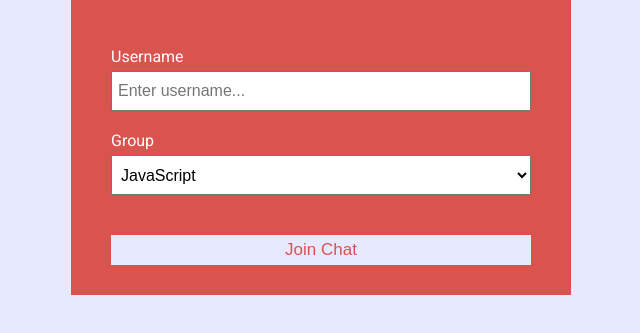
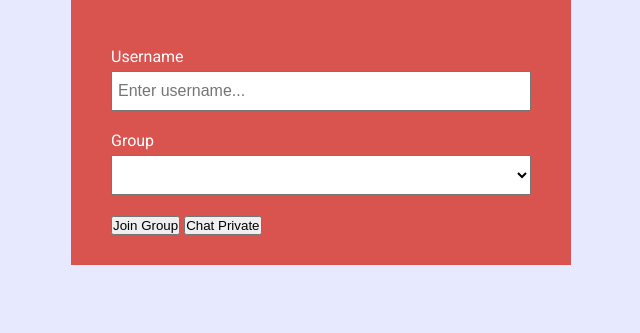
Before and after one commit to Alalinga/amachat, a website: page src/public/index.html in a window 1280 px wide. Shown: the part 141-474 px from the top of the page, without its empty margins (319-959 px from the left). Drawn offline with Linux system fonts and the light colour scheme.

Commit message:
modified home page UI design

```diff
--- a/src/public/index.html
+++ b/src/public/index.html
@@ -10,7 +10,9 @@
 			integrity="sha256-mmgLkCYLUQbXn0B1SRqzHar6dCnv9oZFPEC1g1cwlkk="
 			crossorigin="anonymous"
 		/>
+		<!-- <link rel="stylesheet" href="https://cdn.jsdelivr.net/npm/bootstrap@4.1.3/dist/css/bootstrap.min.css" integrity="sha384-MCw98/SFnGE8fJT3GXwEOngsV7Zt27NXFoaoApmYm81iuXoPkFOJwJ8ERdknLPMO" crossorigin="anonymous"> -->
 		<link rel="stylesheet" href="css/style.css" />
+
 		<title>Amacha App</title>
 	</head>
 	<body>
@@ -19,7 +21,7 @@
 				<h1><i class="fas fa-smile"></i> Amacha</h1>
 			</header>
 			<main class="join-main">
-				<form action="chat.html">
+				<form action="chat.html" id="homeform">
 					<div class="form-control">
 						<label for="username">Username</label>
 						<input
@@ -32,7 +34,8 @@
 					</div>
 					<div class="form-control">
 						<label for="group">Group</label>
-						<select name="group" id="group">
+						<select name="group" id="group" required>
+							<option value=""></option>
 							<option value="JavaScript">JavaScript</option>
 							<option value="Python">Python</option>
 							<option value="PHP">PHP</option>
@@ -41,9 +44,18 @@
 							<option value="Java">Java</option>
 						</select>
 					</div>
-					<button type="submit" class="btn">Join Chat</button>
+					<div class=" row homeButtons">
+						<button class="col-sm btn-group" type="submit" id="group" class="btn">Join Group</button>
+						<button class ="col-sm btn-private" id="private"  class="btn">Chat Private</button>
+					</div>
+
 				</form>
 			</main>
 		</div>
+		<script src="js/index.js"></script>
+
+		<!-- <script src="https://code.jquery.com/jquery-3.3.1.slim.min.js" integrity="sha384-q8i/X+965DzO0rT7abK41JStQIAqVgRVzpbzo5smXKp4YfRvH+8abtTE1Pi6jizo" crossorigin="anonymous"></script>
+<script src="https://cdn.jsdelivr.net/npm/popper.js@1.14.3/dist/umd/popper.min.js" integrity="sha384-ZMP7rVo3mIykV+2+9J3UJ46jBk0WLaUAdn689aCwoqbBJiSnjAK/l8WvCWPIPm49" crossorigin="anonymous"></script>
+<script src="https://cdn.jsdelivr.net/npm/bootstrap@4.1.3/dist/js/bootstrap.min.js" integrity="sha384-ChfqqxuZUCnJSK3+MXmPNIyE6ZbWh2IMqE241rYiqJxyMiZ6OW/JmZQ5stwEULTy" crossorigin="anonymous"></script> -->
 	</body>
 </html>
```
